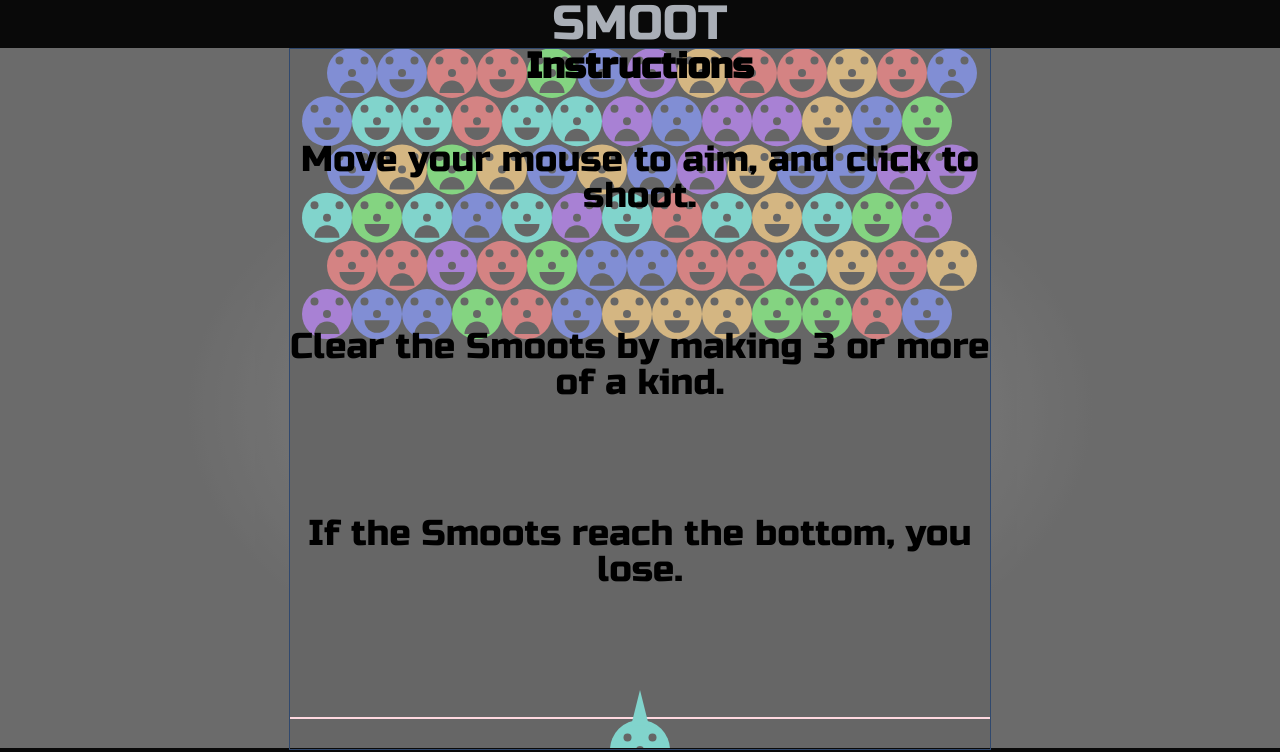
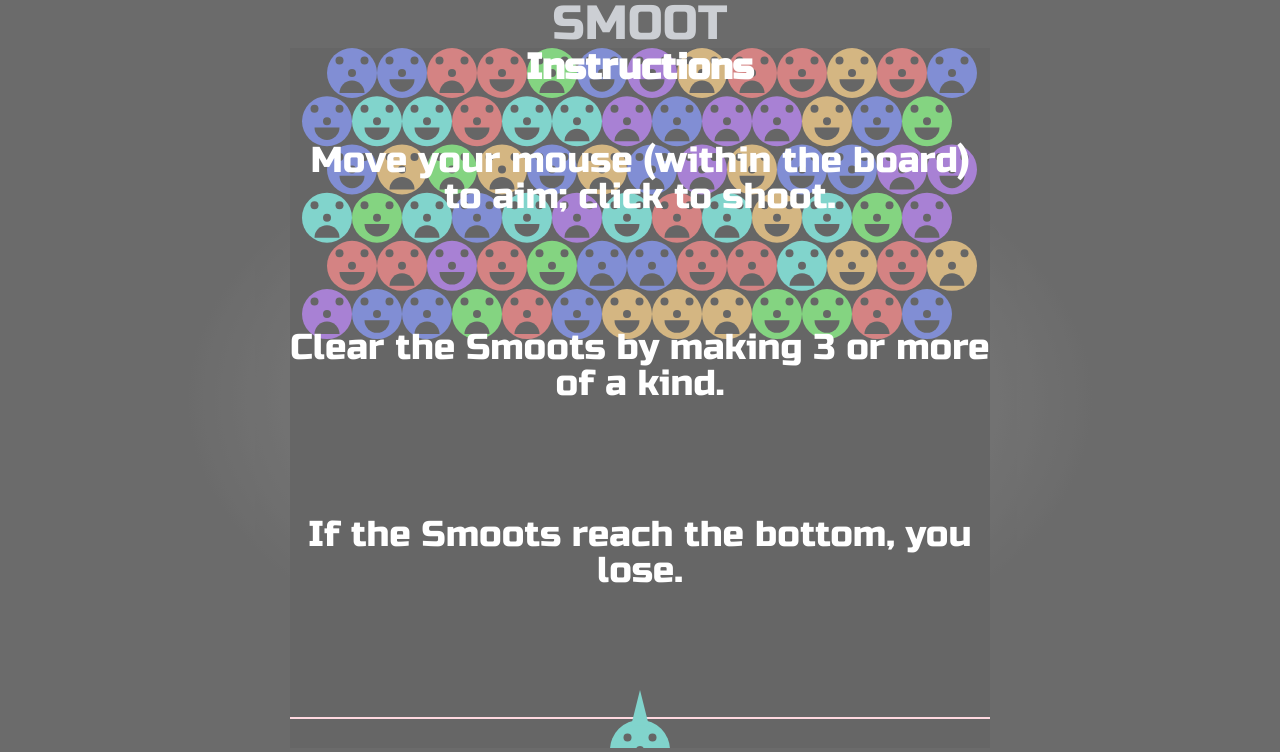
Before and after one commit to ren206/Smoot, a website built with webpack: page index.html in a window 1280 px wide. Shown: the top 752 px of the page. Built offline with nearby package versions, Linux system fonts and the light colour scheme.

Commit message:
Move elements to account for larger screens

```diff
--- a/index.html
+++ b/index.html
@@ -18,7 +18,7 @@
       <div class="modal-content">
         <h2>Instructions</h2>
         <ul>
-          <li>Move your mouse to aim, and click to shoot.</li>
+          <li>Move your mouse (within the board) to aim; click to shoot.</li>
           <li>Clear the Smoots by making 3 or more of a kind.</li>
           <li>If the Smoots reach the bottom, you lose.</li>
         </ul>
--- a/stylesheets/main.css
+++ b/stylesheets/main.css
@@ -2,6 +2,9 @@ body {
   background-image: radial-gradient(ellipse, #535353 -20%, #090909 50%);
   background-color: #535353;
   background-repeat: no-repeat;
+  background-size: 100%;
+  width: 100vw;
+  height: 100vh;
 
   display: flex;
   flex-direction: column;
@@ -23,13 +26,13 @@ body h1 {
 }
 
 .modal {
-  display: block;
+  display: flex;
   position: fixed;
   background-color: rgba(255, 255, 255, 0.4);
-  top: 48px;
+  top: 0;
   z-index: 1000;
-  width: 100%;
-  height: 700px;
+  width: 100vw;
+  height: 100vh;
 }
 
 .modal-content {
@@ -37,8 +40,8 @@ body h1 {
   margin: auto;
   width: 700px;
   height: 700px;
-  border: solid 1px #30486d;
-  color: black;
+  /*border: solid 1px #30486d;*/
+  color: white;
 }
 
 .modal-content h2 {
```
